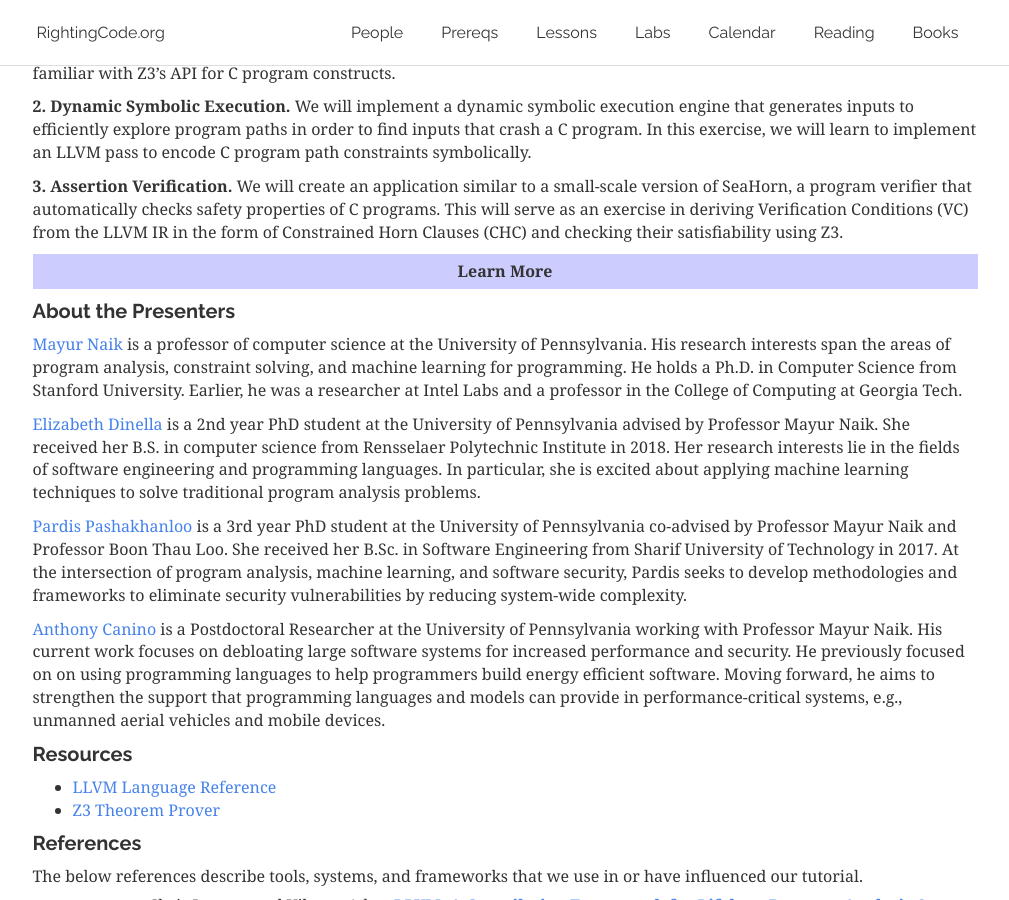
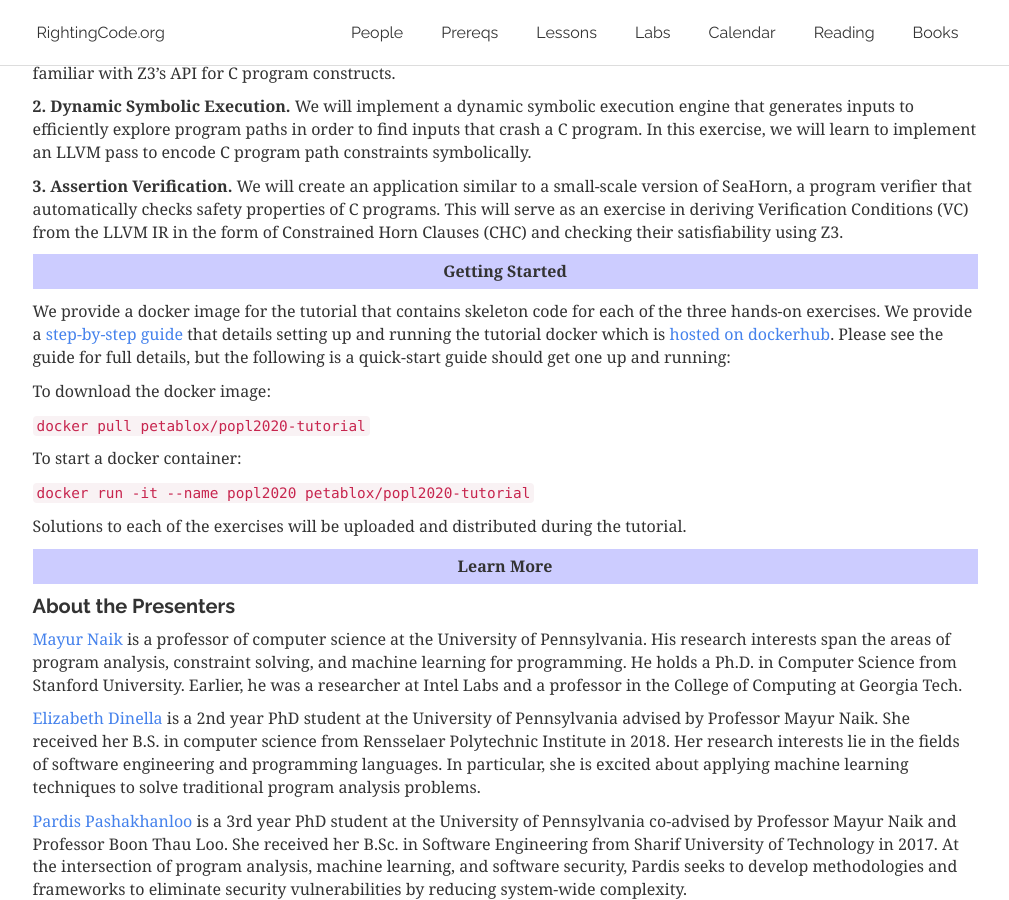
Before and after one commit to rightingcode/rightingcode.github.io, a Jekyll site: the page built from tutorials/popl20/index.html, in a window 1280 px wide and 900 px high, scrolled down 928 px. Shown: the whole window, without its empty margins (135-1144 px from the left). Built offline with Jekyll 4.4.1, drawn with Linux system fonts in a browser that asks for light colours; nearby versions of some CDN libraries.

Commit message:
POPL 2020 getting started section.

```diff
--- a/tutorials/popl20/index.html
+++ b/tutorials/popl20/index.html
@@ -12,6 +12,7 @@ layout: default
 
 <center>[ <a href="#intro"><b>Introduction</b></a>
   | <a href="#tutorial"><b>Structure of Tutorial</b></a>
+  | <a href="#started"><b>Getting Started</b></a>
   | <a href="#about"><b>Learn More</b></a> ]</center>
 
 <p>
@@ -92,13 +93,46 @@ We will create an application similar to a small-scale version of SeaHorn, a pro
 <a name="about"/>
 <table border=0 cellpadding=4 width="100%">
 <tr><td width="100%" bgcolor="#ccccff">
+<font face="Cambria"><center><b>Getting Started</b></center></font>
+</td></tr>
+</table>
+</a>
+<p>
+
+<p>
+
+We provide a docker image for the tutorial that contains skeleton code for each of the three hands-on exercises. We provide a <a href=https://docs.google.com/document/d/1eljJKiIjI0n8MMmOQ76qBMBSOHakFMc4kF16iiAjBec/edit>step-by-step guide</a> that details setting up and running the tutorial docker which is <a href="https://hub.docker.com/repository/docker/petablox/popl2020-tutorial">hosted on dockerhub</a>. Please see the guide for full details, but the following is a quick-start guide should get one up and running:
+
+<p>
+To download the docker image:
+<p>
+<code>
+docker pull petablox/popl2020-tutorial
+</code>
+
+<p>
+To start a docker container:
+<p>
+<code>
+docker run -it --name popl2020 petablox/popl2020-tutorial
+</code>
+
+<p>
+Solutions to each of the exercises will be uploaded and distributed during the tutorial.
+<p>
+
+
+
+<p>
+<a name="about"/>
+<table border=0 cellpadding=4 width="100%">
+<tr><td width="100%" bgcolor="#ccccff">
 <font face="Cambria"><center><b>Learn More</b></center></font>
 </td></tr>
 </table>
 </a>
 <p>
 
-<p>
 <h4>About the Presenters</h4>
 
   <p><a href="https://www.cis.upenn.edu/~mhnaik/">Mayur Naik</a> is a professor of computer science at the University of Pennsylvania. His research interests span the areas of program analysis, constraint solving, and machine learning for programming. He holds a Ph.D. in Computer Science from Stanford University. Earlier, he was a researcher at Intel Labs and a professor in the College of Computing at Georgia Tech.</p>
```
